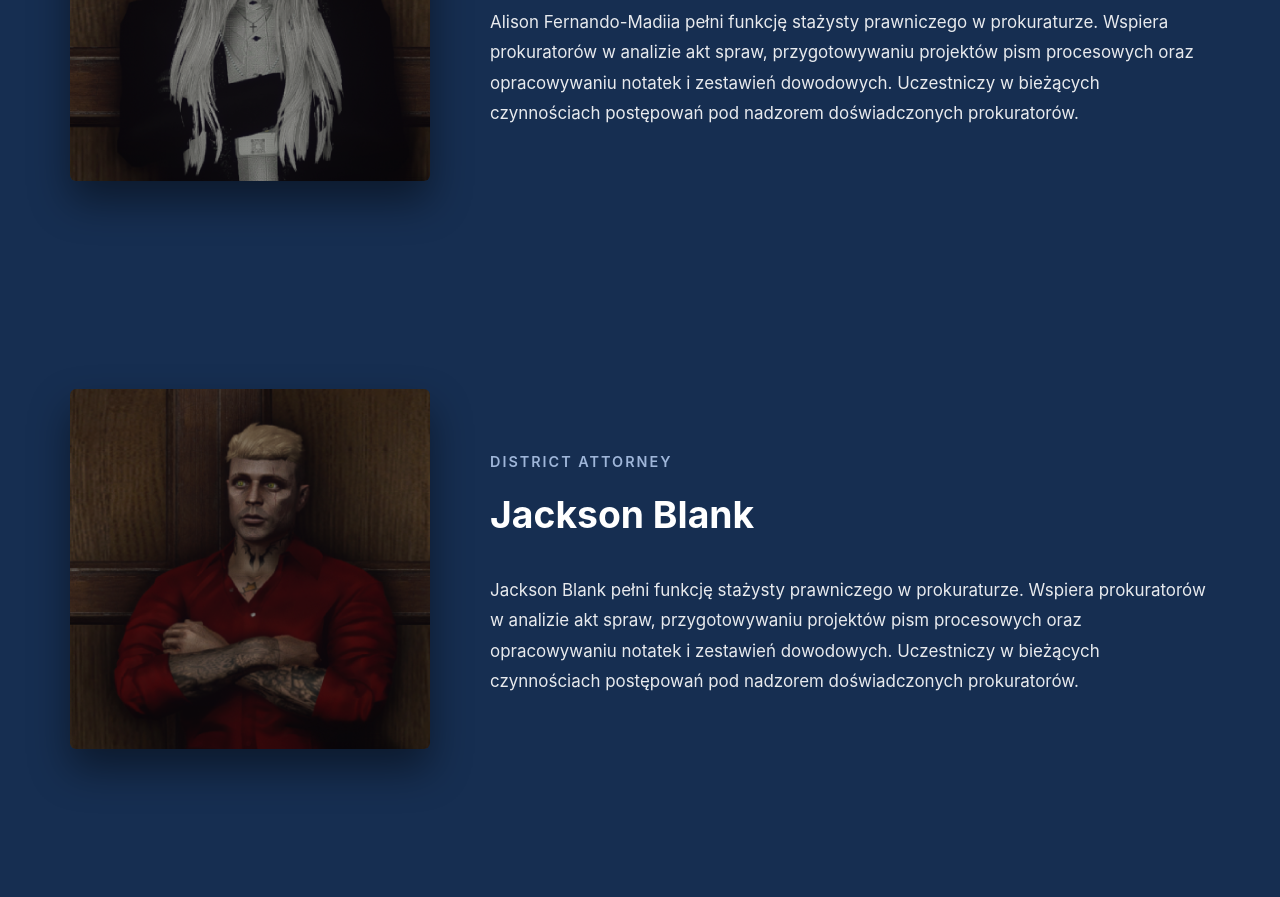
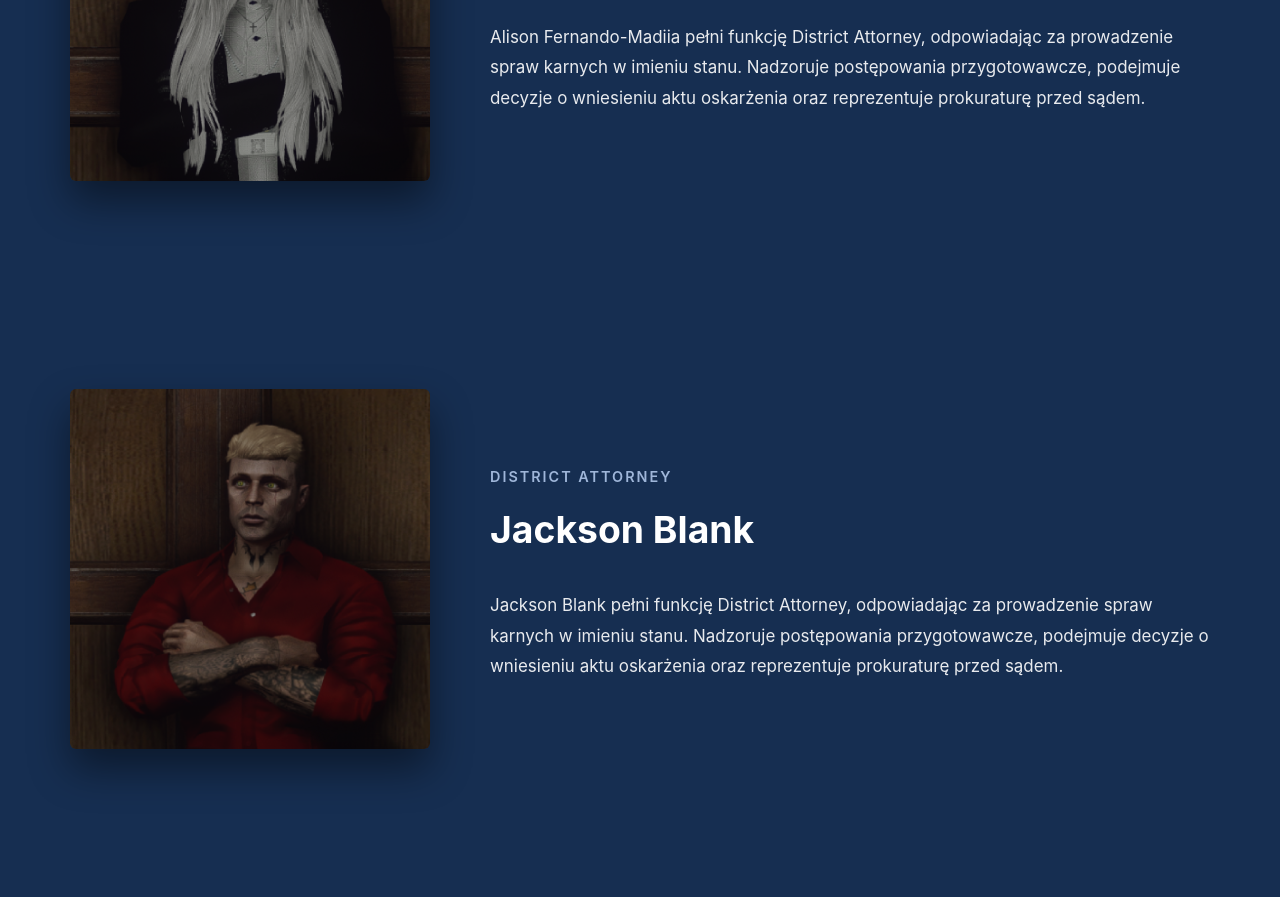
Before and after one commit to WiktorM257/DojNxtRp_prokuratura, a plain HTML site: page index.html in a window 1280 px wide. Shown: the part 688-1585 px from the top of the page. Drawn offline with Linux system fonts and the light colour scheme.

Commit message:
Update index.html

```diff
--- a/index.html
+++ b/index.html
@@ -134,9 +134,9 @@
                 <h4 class="doj-rank">District Attorney</h4>
                 <h2 class="doj-name">Alison Fernando-Madiia</h2>
                 <p>
-              Alison  Fernando-Madiia pełni funkcję stażysty prawniczego w prokuraturze.
-               Wspiera prokuratorów w analizie akt spraw, przygotowywaniu projektów pism procesowych oraz opracowywaniu notatek i zestawień dowodowych.
-                Uczestniczy w bieżących czynnościach postępowań pod nadzorem doświadczonych prokuratorów.
+                     Alison Fernando-Madiia pełni funkcję District Attorney,
+                    odpowiadając za prowadzenie spraw karnych w imieniu stanu. Nadzoruje postępowania przygotowawcze,
+                    podejmuje decyzje o wniesieniu aktu oskarżenia oraz reprezentuje prokuraturę przed sądem.
                 </p>
             </div>
         </div>
@@ -152,9 +152,7 @@
                 <h4 class="doj-rank">District Attorney</h4>
                 <h2 class="doj-name">Jackson Blank</h2>
                 <p>
-              Jackson Blank pełni funkcję stażysty prawniczego w prokuraturze.
-               Wspiera prokuratorów w analizie akt spraw, przygotowywaniu projektów pism procesowych oraz opracowywaniu notatek i zestawień dowodowych.
-                Uczestniczy w bieżących czynnościach postępowań pod nadzorem doświadczonych prokuratorów.
+              Jackson Blank pełni funkcję District Attorney, odpowiadając za prowadzenie spraw karnych w imieniu stanu. Nadzoruje postępowania przygotowawcze, podejmuje decyzje o wniesieniu aktu oskarżenia oraz reprezentuje prokuraturę przed sądem.
                 </p>
             </div>
         </div>
```
